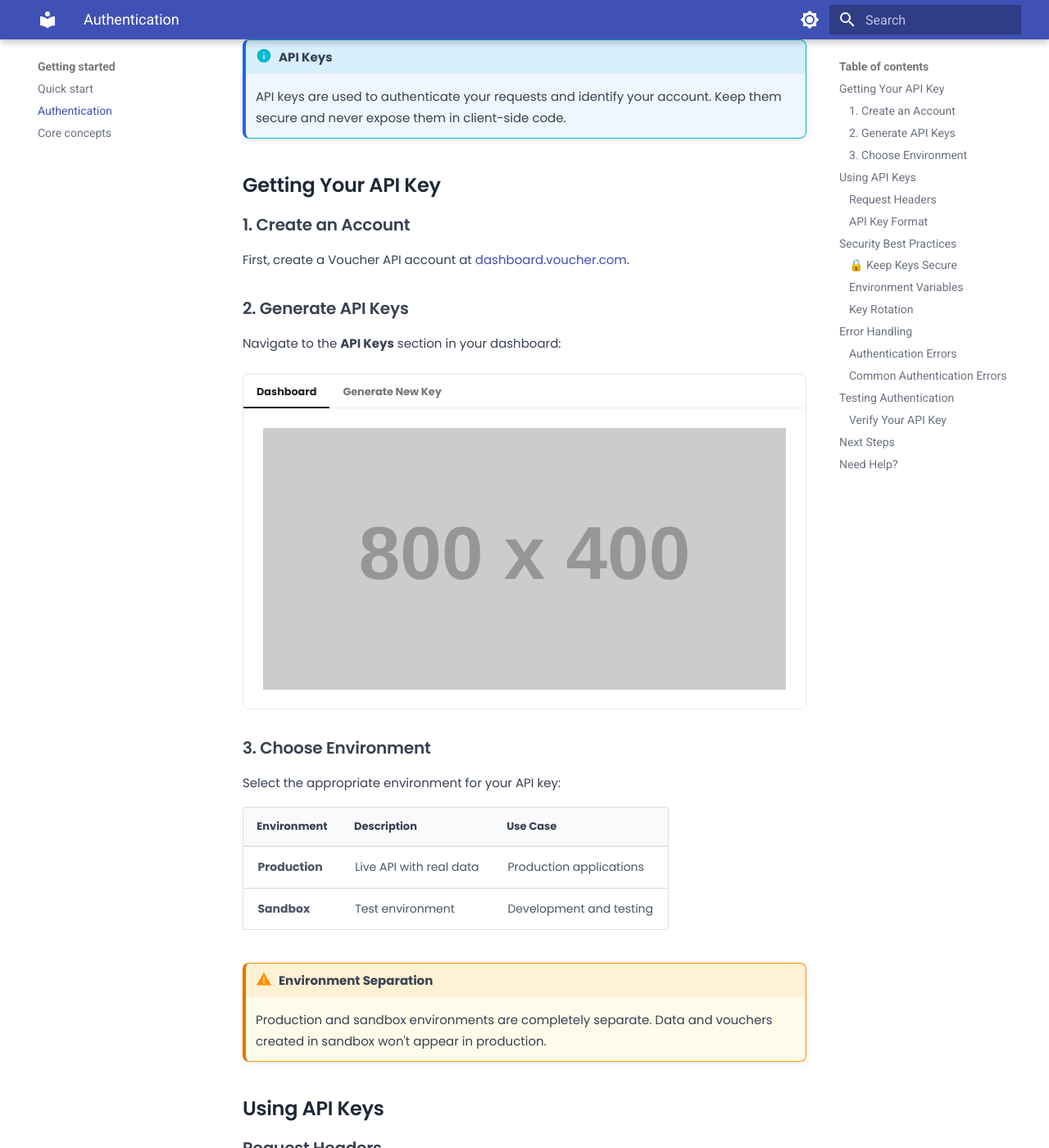
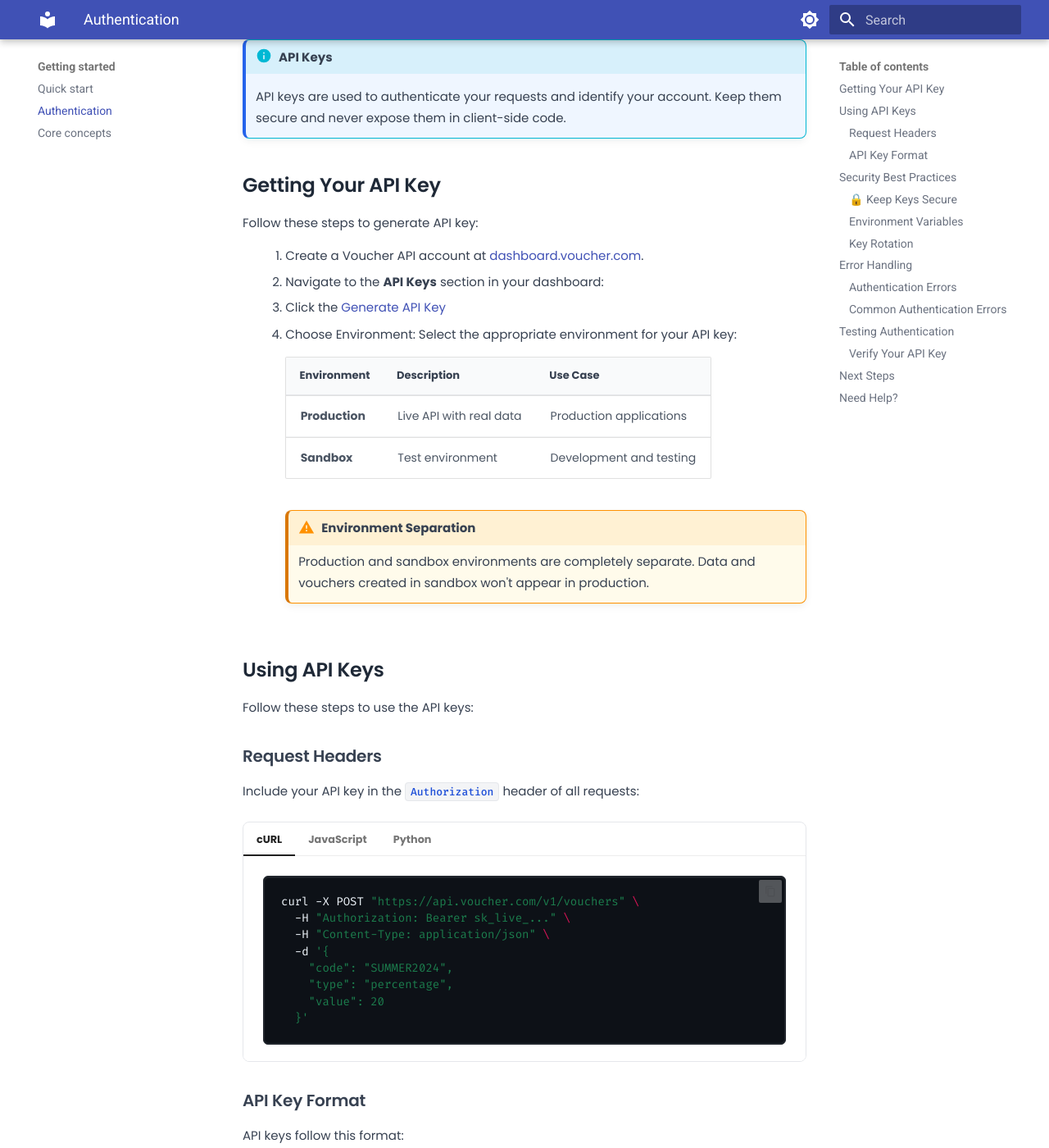
Before and after one commit to jnikhila/voucher-api-docs, an MkDocs documentation site: the page built from docs/getting-started/authentication.md, in a window 1280 px wide and 1400 px high, scrolled down 501 px. Shown: the whole window at 82% size. Built offline with MkDocs 1.6.1 and Material for MkDocs 9.7.7, drawn with Linux system fonts in a browser that asks for light colours.

Commit message:
Updates to sections

```diff
--- a/docs/getting-started/authentication.md
+++ b/docs/getting-started/authentication.md
@@ -10,34 +10,23 @@ Learn how to authenticate with the Voucher API using API keys and understand sec
     API keys are used to authenticate your requests and identify your account. Keep them secure and never expose them in client-side code.
 
 ## Getting Your API Key
+Follow these steps to generate API key:
 
-### 1. Create an Account
+1. Create a Voucher API account at [dashboard.voucher.com](https://dashboard.voucher.com).
+2. Navigate to the **API Keys** section in your dashboard:
+3. Click the [Generate API Key](https://via.placeholder.com/800x400/6772e5/ffffff?text=Generate+New+API+Key)
+4. Choose Environment: Select the appropriate environment for your API key:
 
-First, create a Voucher API account at [dashboard.voucher.com](https://dashboard.voucher.com).
+    | Environment | Description | Use Case |
+    |-------------|-------------|----------|
+    | **Production** | Live API with real data | Production applications |
+    | **Sandbox** | Test environment | Development and testing |
 
-### 2. Generate API Keys
-
-Navigate to the **API Keys** section in your dashboard:
-
-=== "Dashboard"
-    ![API Keys Dashboard](https://via.placeholder.com/800x400/6772e5/ffffff?text=API+Keys+Dashboard)
-
-=== "Generate New Key"
-    ![Generate API Key](https://via.placeholder.com/800x400/6772e5/ffffff?text=Generate+New+API+Key)
-
-### 3. Choose Environment
-
-Select the appropriate environment for your API key:
-
-| Environment | Description | Use Case |
-|-------------|-------------|----------|
-| **Production** | Live API with real data | Production applications |
-| **Sandbox** | Test environment | Development and testing |
-
-!!! warning "Environment Separation"
-    Production and sandbox environments are completely separate. Data and vouchers created in sandbox won't appear in production.
+    !!! warning "Environment Separation"
+        Production and sandbox environments are completely separate. Data and vouchers created in sandbox won't appear in production.
 
 ## Using API Keys
+Follow these steps to use the API keys:
 
 ### Request Headers
 
```
Also changed, not shown: docs/getting-started/quick-start.md (+6 -27 lines).
